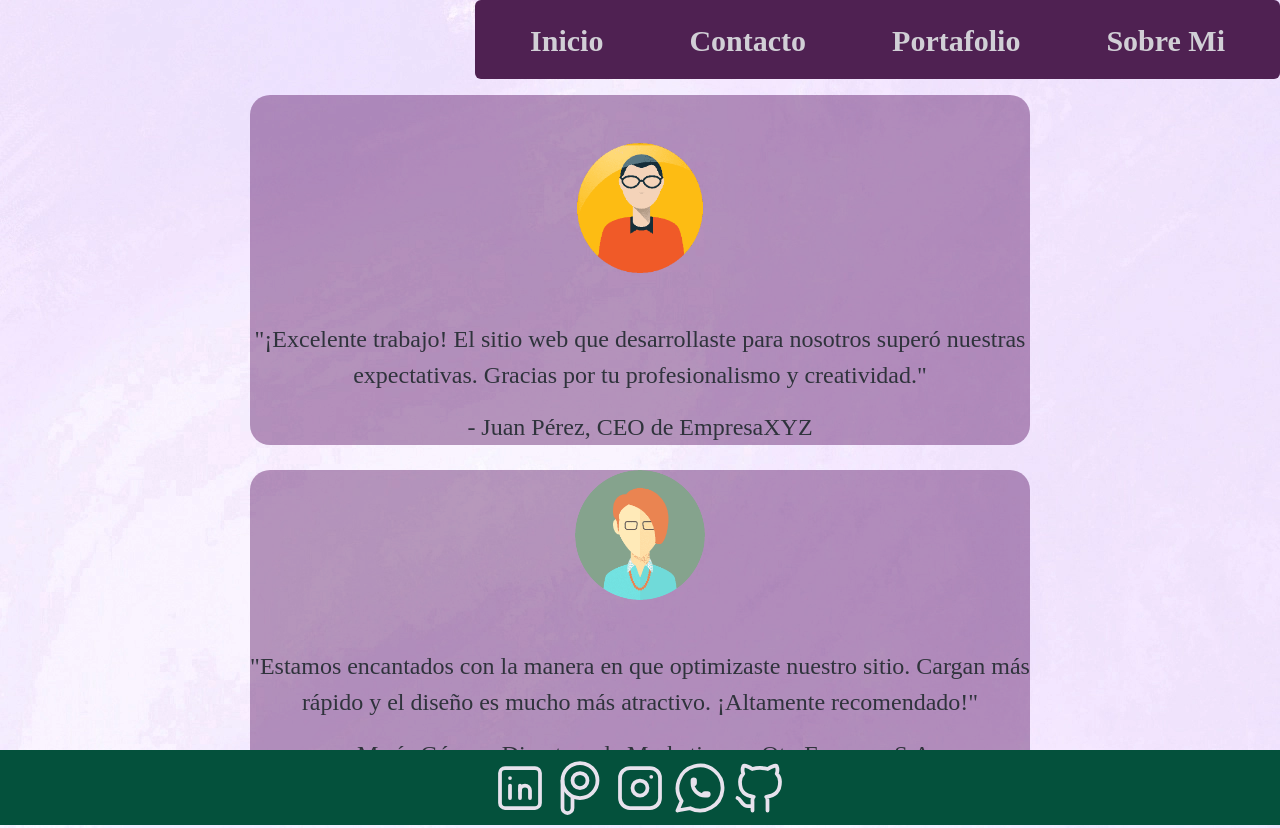
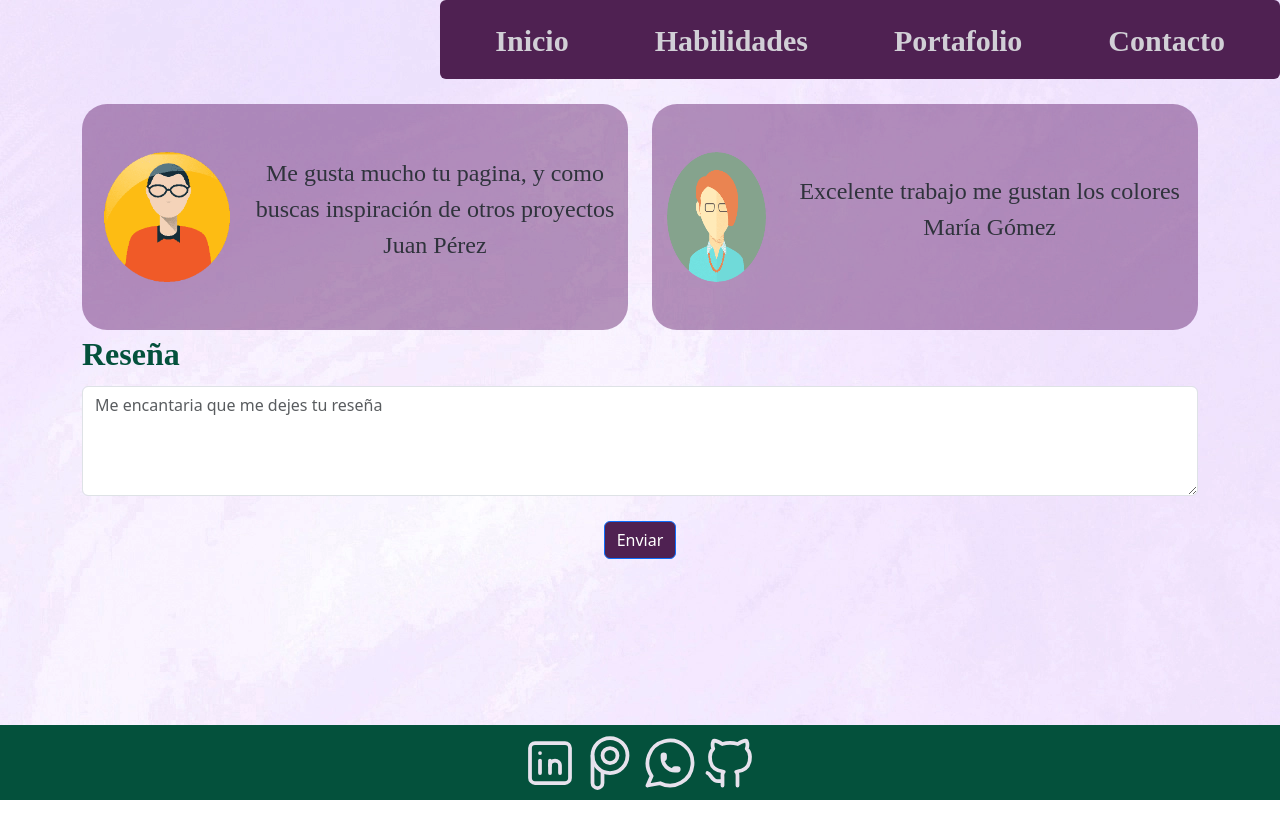
Before and after one commit to marilu1999/PFAPARICIOMARIA, a website: page pages/colaboraciones.html in a window 1280 px wide. Shown: the top 828 px of the page. After the commit the page ends 800 px from the top, so only its background shows below. Drawn offline with nearby package versions, Linux system fonts and the light colour scheme.

Commit message:
version final-proyecto final

```diff
--- a/pages/colaboraciones.html
+++ b/pages/colaboraciones.html
@@ -2,14 +2,16 @@
 <html lang="en">
 <head>
     <meta charset="UTF-8">
-    <meta name="description" content="Descubre colaboraciones exitosas con clientes satisfechos. Explora proyectos impactantes y funcionales en desarrollo web frontend.">
-    <meta name="keywords" content="clientes, proyectos de desarrollo web, colaboraciones, sitios web impactantes">
-    <title>Clientes - Proyectos de Desarrollo Web Frontend</title>
+    <meta name="viewport" content="width=device-width, initial-scale=1.0">
+    <meta name="description" content="Explora mi portafolio de desarrollo web frontend y descubre proyectos creativos y funcionales.">
+    <meta name="keywords" content="desarrollo web frontend, portafolio, proyectos web, diseño web, HTML, CSS, JavaScript">
+    <title>Portafolio de Desarrollo Web Frontend</title>
     <link href="https://cdn.jsdelivr.net/npm/bootstrap@5.3.1/dist/css/bootstrap.min.css" rel="stylesheet" integrity="sha384-4bw+/aepP/YC94hEpVNVgiZdgIC5+VKNBQNGCHeKRQN+PtmoHDEXuppvnDJzQIu9" crossorigin="anonymous">
     <link rel="stylesheet" href="../css/style.css">
 </head>
 <body>
-    <header class="d-flex justify-content-end">
+    <header>
+        <div class="d-flex justify-content-end">
         <nav class="navbar navbar-expand-lg navbar-dark navegador">
             <div class="container-fluid">
                 <button class="navbar-toggler" type="button" data-bs-toggle="collapse" data-bs-target="#navbarTogglerDemo02" aria-controls="navbarTogglerDemo02" aria-expanded="false" aria-label="Toggle navigation">
@@ -17,69 +19,80 @@
                 </button>
                 <div class="collapse navbar-collapse" id="navbarTogglerDemo02">
                     <ul class="navbar-nav me-auto mb-2 mb-lg-0">
-                        <li class="nav-item ">
+                        <li class="nav-item">
                             <a class="nav-link letramenu" href="../index.html">Inicio</a>
                         </li>
-                        <li class="nav-item ">
-                            <a class="nav-link letramenu " href="./contacto.html">Contacto</a>
-                        </li>
-                        <li class="nav-item ">
-                            <a class="nav-link letramenu" href="./portafolio.html">Portafolio</a>
+                        <li class="nav-item">
+                            <a class="nav-link letramenu" href="../pages/sobremi.html">Habilidades</a>
                         </li>
                         <li class="nav-item">
-                            <a class="nav-link letramenu " href="./sobremi.html">Sobre Mi</a>
+                            <a class="nav-link letramenu" href="../pages/portafolio.html">Portafolio</a>
+                        </li>
+                        <li class="nav-item">
+                            <a class="nav-link letramenu" href="../contacto.html">Contacto</a>
                         </li>
                     </ul>
                 </div>
             </div>
         </nav>
+    </div>
     </header>
-    <main>
-        <section class="testimonial">
-            <div class="testimonioUno">
-                <img src="../Multimedia/cliente1.webp" alt="Cliente 1" id="clienteUno">
-                <p>"¡Excelente trabajo! El sitio web que desarrollaste para nosotros superó nuestras expectativas. Gracias por tu profesionalismo y creatividad."</p>
-                <p class="client-name">- Juan Pérez, CEO de EmpresaXYZ</p>
+  <main>
+    <section class="container">
+        <div class="row">
+            <div class="col-xl-6 col-sm-12">
+                <div class="d-flex justify-content-center align-items-center cuadroImg">
+                    <img src="../Multimedia/cliente1.webp" alt="ilustración de hombre" id="clienteUno" class="">
+                    <p>Me gusta mucho tu pagina, y como buscas inspiración de otros proyectos Juan Pérez</p>
+                </div>
             </div>
+            <div class="col-xl-6 col-sm-12 ">
+                <div class="d-flex justify-content-center align-items-center cuadroImg">
+                    <img src="../Multimedia/cliente2.webp" alt="ilustración de mujer" class="clienteDos">
+                    <p class="text-justify">Excelente trabajo me gustan los colores María Gómez</p>
+                </div>
+            </div>
+        </div>
         </section>
-        <section id="espacio">
-            <div class="testimonioDos">
-                <img src="../Multimedia/cliente2.webp" alt="Cliente 2" id="clienteDos">
-                <p>"Estamos encantados con la manera en que optimizaste nuestro sitio. Cargan más rápido y el diseño es mucho más atractivo. ¡Altamente recomendado!"</p>
-                <p class="client-name">- María Gómez, Directora de Marketing en OtraEmpresa S.A.</p>
+        <form class="container rese1">
+        <div class="row">
+            <div class="col">
+              <label for="comentarios" class="form-label" id="rese">Reseña</label>
+              <textarea class="form-control" id="comentarios" rows="4" placeholder="Me encantaria que me dejes tu reseña"></textarea>
             </div>
-        </section>
-    </main>
+          </div>
+          <div class="text-center"><button type="submit" class="btn btn-primary boton_reseña">Enviar</button></div>
+
+        </form>
+      </div>
+
+  </main>
     <footer class="d-flex justify-content-center align-items-center">
-        <svg xmlns="http://www.w3.org/2000/svg" class="icon icon-tabler icon-tabler-brand-linkedin" width="60" height="60" viewBox="0 0 24 24" stroke-width="1.5" stroke="#e7e2ed" fill="none" stroke-linecap="round" stroke-linejoin="round">
+        <a href="https://www.linkedin.com/in/maria-laura-aparicio-guerrero-675b60178"><svg xmlns="http://www.w3.org/2000/svg" class="icon icon-tabler icon-tabler-brand-linkedin" width="60" height="60" viewBox="0 0 24 24" stroke-width="1.5" stroke="#e7e2ed" fill="none" stroke-linecap="round" stroke-linejoin="round">
             <path stroke="none" d="M0 0h24v24H0z" fill="none"/>
             <path d="M4 4m0 2a2 2 0 0 1 2 -2h12a2 2 0 0 1 2 2v12a2 2 0 0 1 -2 2h-12a2 2 0 0 1 -2 -2z" />
             <path d="M8 11l0 5" />
             <path d="M8 8l0 .01" />
             <path d="M12 16l0 -5" />
             <path d="M16 16v-3a2 2 0 0 0 -4 0" />
-        </svg>
-        <svg xmlns="http://www.w3.org/2000/svg" class="icon icon-tabler icon-tabler-brand-picsart" width="60" height="60" viewBox="0 0 24 24" stroke-width="1.5" stroke="#e7e2ed" fill="none" stroke-linecap="round" stroke-linejoin="round">
+        </svg></a>
+        <a href="https://ar.pinterest.com/"><svg xmlns="http://www.w3.org/2000/svg" class="icon icon-tabler icon-tabler-brand-picsart" width="60" height="60" viewBox="0 0 24 24" stroke-width="1.5" stroke="#e7e2ed" fill="none" stroke-linecap="round" stroke-linejoin="round">
             <path stroke="none" d="M0 0h24v24H0z" fill="none"/>
             <path d="M12 9m-7 0a7 7 0 1 0 14 0a7 7 0 1 0 -14 0" />
             <path d="M12 9m-3 0a3 3 0 1 0 6 0a3 3 0 1 0 -6 0" />
             <path d="M5 9v11a2 2 0 1 0 4 0v-4.5" />
-        </svg>
-        <svg xmlns="http://www.w3.org/2000/svg" class="icon icon-tabler icon-tabler-brand-instagram" width="60" height="60" viewBox="0 0 24 24" stroke-width="1.5" stroke="#e7e2ed" fill="none" stroke-linecap="round" stroke-linejoin="round">
-            <path stroke="none" d="M0 0h24v24H0z" fill="none"/>
-            <path d="M4 4m0 4a4 4 0 0 1 4 -4h8a4 4 0 0 1 4 4v8a4 4 0 0 1 -4 4h-8a4 4 0 0 1 -4 -4z" />
-            <path d="M12 12m-3 0a3 3 0 1 0 6 0a3 3 0 1 0 -6 0" />
-            <path d="M16.5 7.5l0 .01" />
-        </svg>
-        <svg xmlns="http://www.w3.org/2000/svg" class="icon icon-tabler icon-tabler-brand-whatsapp" width="60" height="60" viewBox="0 0 24 24" stroke-width="1.5" stroke="#e7e2ed" fill="none" stroke-linecap="round" stroke-linejoin="round">
+        </svg></a>
+        <a href="https://web.whatsapp.com/"><svg xmlns="http://www.w3.org/2000/svg" class="icon icon-tabler icon-tabler-brand-whatsapp" width="60" height="60" viewBox="0 0 24 24" stroke-width="1.5" stroke="#e7e2ed" fill="none" stroke-linecap="round" stroke-linejoin="round">
             <path stroke="none" d="M0 0h24v24H0z" fill="none"/>
             <path d="M3 21l1.65 -3.8a9 9 0 1 1 3.4 2.9l-5.05 .9" />
             <path d="M9 10a.5 .5 0 0 0 1 0v-1a.5 .5 0 0 0 -1 0v1a5 5 0 0 0 5 5h1a.5 .5 0 0 0 0 -1h-1a.5 .5 0 0 0 0 1" />
-        </svg>
-        <svg xmlns="http://www.w3.org/2000/svg" class="icon icon-tabler icon-tabler-brand-github" width="60" height="60" viewBox="0 0 24 24" stroke-width="1.5" stroke="#e7e2ed" fill="none" stroke-linecap="round" stroke-linejoin="round">
+        </svg></a>
+        <a href="https://github.com/dashboard"> <svg xmlns="http://www.w3.org/2000/svg" class="icon icon-tabler icon-tabler-brand-github" width="60" height="60" viewBox="0 0 24 24" stroke-width="1.5" stroke="#e7e2ed" fill="none" stroke-linecap="round" stroke-linejoin="round">
             <path stroke="none" d="M0 0h24v24H0z" fill="none"/>
             <path d="M9 19c-4.3 1.4 -4.3 -2.5 -6 -3m12 5v-3.5c0 -1 .1 -1.4 -.5 -2c2.8 -.3 5.5 -1.4 5.5 -6a4.6 4.6 0 0 0 -1.3 -3.2a4.2 4.2 0 0 0 -.1 -3.2s-1.1 -.3 -3.5 1.3a12.3 12.3 0 0 0 -6.2 0c-2.4 -1.6 -3.5 -1.3 -3.5 -1.3a4.2 4.2 0 0 0 -.1 3.2a4.6 4.6 0 0 0 -1.3 3.2c0 4.6 2.7 5.7 5.5 6c-.6 .6 -.6 1.2 -.5 2v3.5" />
-        </svg>
+        </svg></a>
+
     </footer>
+    <script src="https://cdn.jsdelivr.net/npm/bootstrap@5.3.1/dist/js/bootstrap.bundle.min.js" integrity="sha384-HwwvtgBNo3bZJJLYd8oVXjrBZt8cqVSpeBNS5n7C8IVInixGAoxmnlMuBnhbgrkm" crossorigin="anonymous"></script>
 </body>
 </html>
--- a/scss/modulos/_body.scss
+++ b/scss/modulos/_body.scss
@@ -1,6 +1,6 @@
 
 body{
-    background-image:url(../Multimedia/violet-watercolor-texture-background.webp);
+    background-image:url(/Multimedia/violet-watercolor-texture-background.webp);
     position:relative;
     min-height: 100vh;
 
--- a/scss/modulos/_colaboraciones.scss
+++ b/scss/modulos/_colaboraciones.scss
@@ -1,37 +1,67 @@
+.cuadroImg{
+    background-color: rgba(75, 0, 85, 0.4);
+    margin-top: 25px;
+    padding-right: 10px;
+    border-radius: 25px;
+}
 #clienteUno{
     margin-top: 3rem;
     width: 170px;
     height: 130px;
     margin-bottom: 3rem;
 }
-#clienteDos{
+
+.clienteDos{
+
+    margin-top: 3rem;
     width: 130px;
     height: 130px;
     border-radius: 50%;
     overflow: hidden;
-    margin-bottom: 3rem;}
-
-.testimonial{
-    margin-top: 15px;
-    margin-bottom: 25px;
+    margin-bottom: 3rem;
+    margin-right: 25px;
+    margin-left: 15px;
+}
+#rese{
+    font-family: $letra;
+    font-size: 2rem;
+    color: $fondo_verde;
+    font-weight: 800;
+}
+.rese1{
+    padding-bottom: 25px;
+}
+.boton_reseña{
+    margin-bottom: 100px;
+    margin-top: 25px;
+    background-color:$fondo_morado;
 }
 
-.testimonioUno {
-        background-color: rgba(75, 0, 85, 0.4);
-        border-radius: 20px;
-        text-align: center;
-        margin-top: 1rem;
-        margin-bottom: 1rem;
-        margin-left: 250px;
-        margin-right: 250px;
-}
-.testimonioDos {
-    background-color: rgba(75, 0, 85, 0.4);
-    border-radius: 20px;
-    text-align: center;
-    margin-top: 15px;
-    margin-left: 250px;
-    margin-right: 250px;
-    height: 355px;
-    margin-bottom: 155px;
-}
+// .testimonial{
+//     margin-top: 15px;
+//     margin-bottom: 25px;
+// }
+
+// .testimonioUno {
+//         background-color: rgba(75, 0, 85, 0.4);
+//         border-radius: 20px;
+//         text-align: center;
+//         margin-top: 1rem;
+//         margin-bottom: 1rem;
+//         margin-left: 250px;
+//         margin-right: 250px;
+// }
+// .testimonioDos {
+//     background-color: rgba(75, 0, 85, 0.4);
+//     border-radius: 20px;
+//     text-align: center;
+//     margin-top: 15px;
+//     margin-left: 250px;
+//     margin-right: 250px;
+//     height: 455px;
+//     margin-bottom: 155px;
+// }
+// #espacio{
+//     padding-bottom: 100px;
+
+// }
--- a/scss/modulos/_mediaquery.scss
+++ b/scss/modulos/_mediaquery.scss
@@ -133,3 +133,9 @@
 
     }
 }
+/*cliente.html*/
+.clienteDos{
+    @media (max-width:320px) {
+    padding-right:50px;
+    margin-left: 150px;}
+    }
```
Also changed, not shown: pages/portafolio.html (+6 -6 lines), Multimedia/fondo.3.webp (added), Multimedia/fondo.webp (added), Multimedia/fondo2.webp (added), css/style.css, 1 other file.
